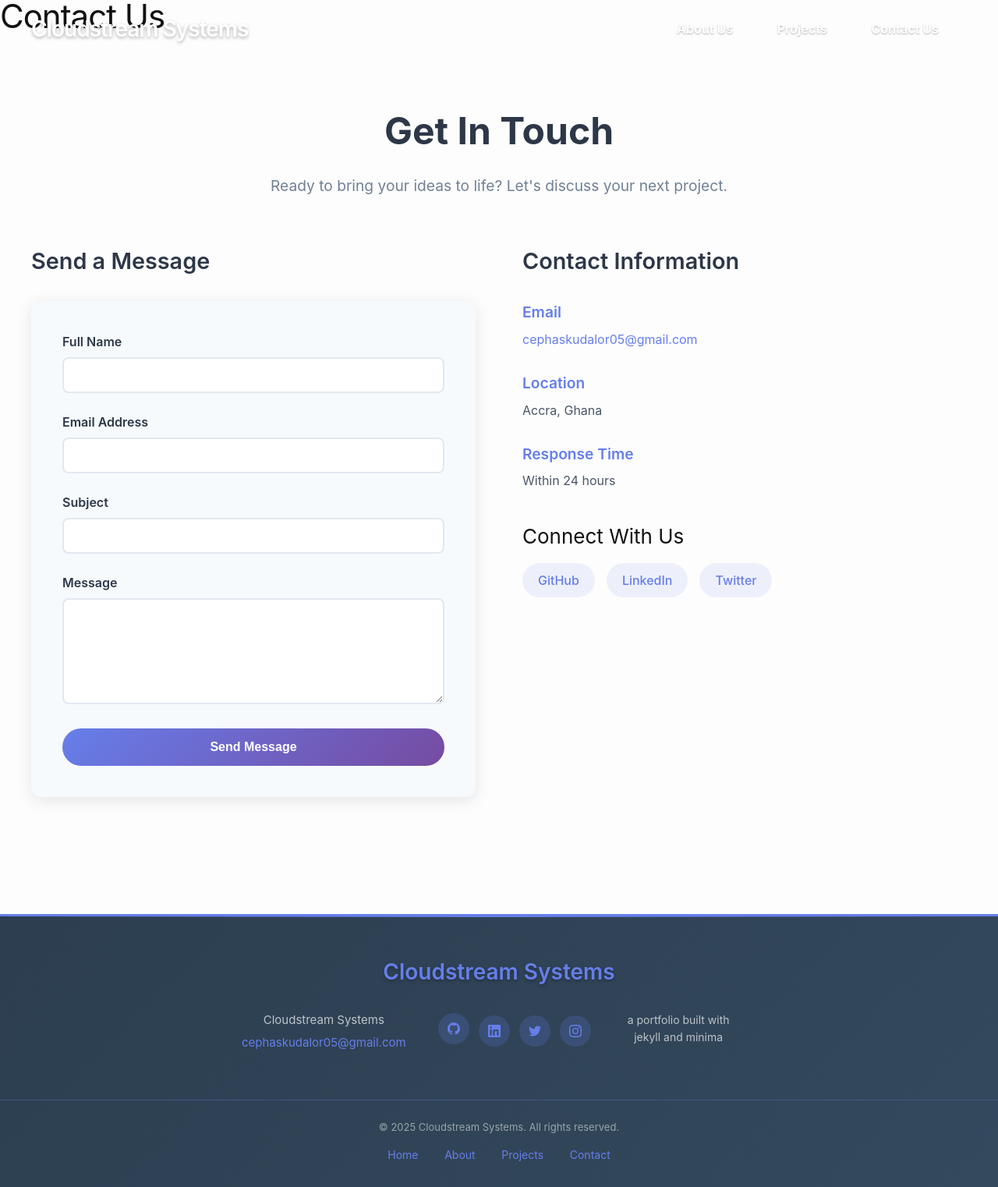
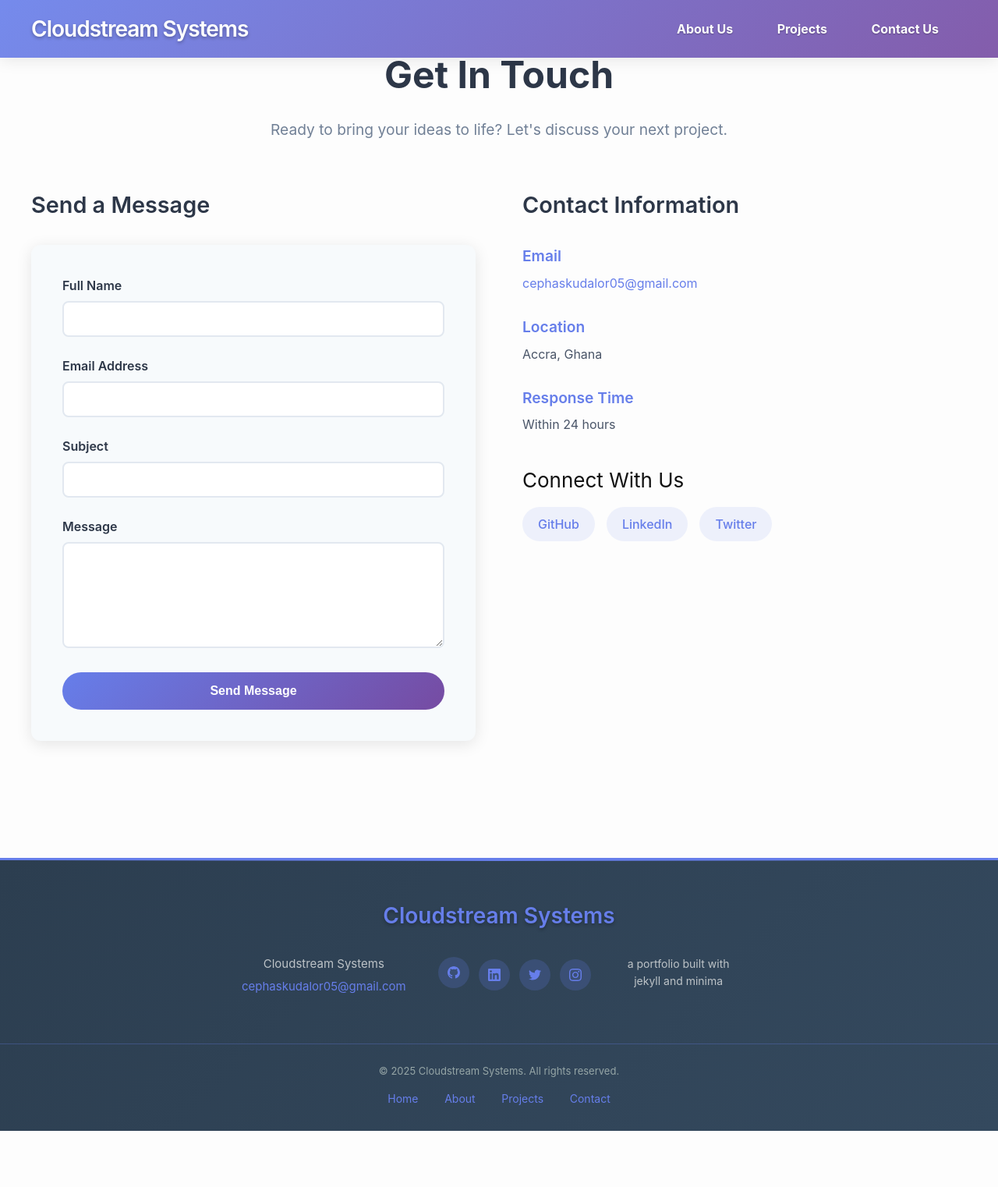
Before and after one commit to cloudstreamsystems/cloudstreamsystems.github.io, a Jekyll site: the page built from contact.md, in a window 1280 px wide. Shown: the whole page at 78% size. Built offline with Jekyll 4.4.1, drawn with Linux system fonts in a browser that asks for light colours; after the commit the page ends 1450 px from its top, so only the background shows below that.

Commit message:
Fix header visibility and hide page titles on non-index pages
- Added gradient background to header on non-index pages for logo/nav visibility
- Added body class detection to differentiate home page from other pages
- Hidden page titles from displaying on frontend via CSS and layout changes
- Header now has proper background on contact and other pages
- Maintains transparent header on homepage with video background
- Improved user experience with consistent navigation visibility

```diff
--- a/_layouts/default.html
+++ b/_layouts/default.html
@@ -10,7 +10,7 @@
     <link rel="canonical" href="{{ page.url | replace:'index.html','' | absolute_url }}">
     {% include head-custom.html %}
 </head>
-<body>
+<body class="{% if page.url == '/' %}home{% endif %}">
     <header class="site-header" role="banner">
         <div class="wrapper">
             <a class="site-title" rel="author" href="{{ "/" | relative_url }}">{{ site.title | escape }}</a>
--- a/_layouts/page.html
+++ b/_layouts/page.html
@@ -3,9 +3,7 @@ layout: default
 ---
 <article class="post">
 
-  <header class="post-header">
-    <h1 class="post-title">{{ page.title | escape }}</h1>
-  </header>
+  <!-- Page title hidden via CSS -->
 
   <div class="post-content">
     {{ content }}
--- a/assets/main.css
+++ b/assets/main.css
@@ -160,6 +160,14 @@ body {
   overflow-x: hidden;
 }
 
+/* Hide page titles */
+.page-content .page-heading,
+.page-content h1.page-heading,
+.post-header .post-title,
+.page-header .page-title {
+  display: none;
+}
+
 /* Remove any wrapper margins that could cause gaps */
 .wrapper {
   margin-top: 0 !important;
@@ -185,6 +193,14 @@ body {
   transition: all 0.3s ease;
   width: 100%;
   margin: 0;
+}
+
+/* Header background for non-index pages */
+body:not(.home) .site-header {
+  background: linear-gradient(135deg, rgba(102, 126, 234, 0.9) 0%, rgba(118, 75, 162, 0.9) 100%) !important;
+  backdrop-filter: blur(10px);
+  box-shadow: 0 2px 20px rgba(0, 0, 0, 0.1);
+  position: relative;
 }
 
 /* Header with background when scrolled */
```
Also changed, not shown: 7 other files.
